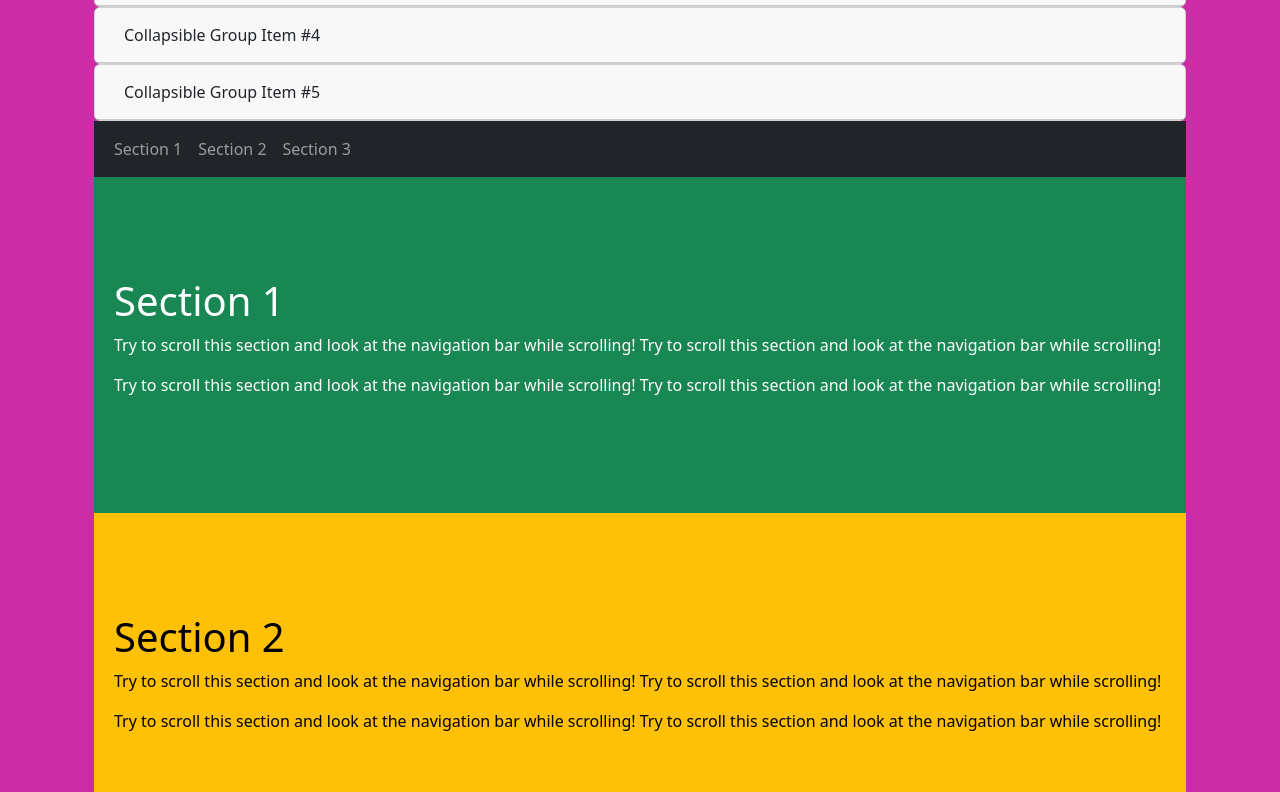
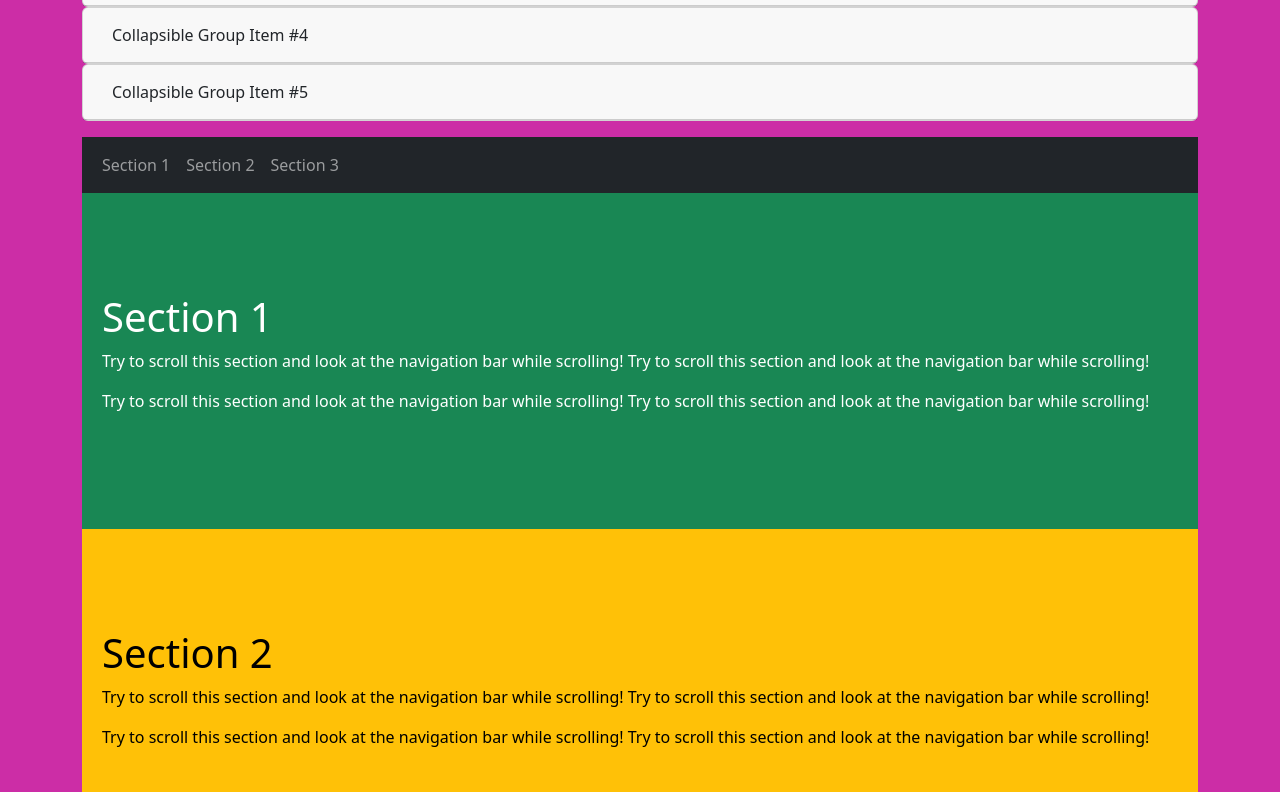
Before and after one commit to WilliamSilva2005/PruebaBootstrap, a plain HTML site: page index.html in a window 1280 px wide. Shown: the part 1808-2600 px from the top of the page. Drawn offline with nearby package versions, Linux system fonts and the light colour scheme.

Commit message:
Ordenado 8/10/2024

```diff
--- a/index.html
+++ b/index.html
@@ -42,12 +42,15 @@
 
 			<div class="collapse navbar-collapse" id="navbarSupportedContent">
  			 	<ul class="navbar-nav me-auto mb-2 mb-lg-0">
+
 					<li class="nav-item">
     				<a class="nav-link active" aria-current="page" href="#">Inicio</a>
     			</li>
+
  				 	<li class="nav-item">
 	 					<a class="nav-link" href="#">Contacto</a>
     			</li>
+
   				<li class="nav-item dropdown">
 						<a class="nav-link dropdown-toggle" href="#" role="button" data-bs-toggle="dropdown" aria-expanded="false">
       				Sobre Nosotros
@@ -59,6 +62,7 @@
 		  				<li><a class="dropdown-item" href="#">Politicas</a></li>
     				</ul>
    		 		</li>
+
 				</ul>
 			</div>
 
@@ -70,7 +74,9 @@
 
 	<!-- Inicio Modal 1 -->
 	<div class="modal" id="myModal">
+
 	  <div class="modal-dialog modal-sm">
+
 	    <div class="modal-content">
 
 	      <!-- Modal Header -->
@@ -90,14 +96,20 @@
 	      </div>
 
 	    </div>
+
 	  </div>
+
 	</div>
 	<!-- Fin Modal 1 -->
 
-	<!-- Inicio Modal 2 -->
+
+	<!-- Inicio Modal Informacion -->
 	<div class="modal" id="informacion">
+
 	  <div class="modal-dialog mo0dal-sm">
+
 	    <div class="modal-content">
+
 	      <!-- Modal Header -->
 	      <div class="modal-header">
 	        <h4 class="modal-title" style = "color:#000000">Datos Personales</h4>
@@ -118,8 +130,6 @@
 					Programación en Java y Python
 					<br>
 					<br>
-
-
 	      </div>
 
 	      <!-- Modal footer -->
@@ -128,13 +138,16 @@
 	      </div>
 
 	    </div>
+
 	  </div>
+
 	</div>
-	<!-- Fin Modal 2 -->
+	<!-- Fin Modal Informacion -->
 
+
+	<!-- Inicio Corousel -->
 	<div class="container-fluid">
-	<!-- Inicio Corousel -->
-	<!-- Carousel -->
+
 		<div id="demo" class="carousel slide" data-bs-ride="carousel">
 
 		  <!-- Indicators/dots -->
@@ -172,10 +185,12 @@
 		  <button class="carousel-control-next" type="button" data-bs-target="#demo" data-bs-slide="next">
 		    <span class="carousel-control-next-icon"></span>
 		  </button>
+
 		</div>
 
+	</div>
 	<!-- Fin Corousel -->
-	</div>
+
 
 	<div class ="container-fluid">
 
@@ -187,6 +202,7 @@
 
 		<h2>Container</h2>
 		<p>Lorem ipsum dolor sit amet consectetur adipisicing elit. Dolor voluptatum id perspiciatis asperiores fugiat veritatis enim ea dolore voluptates neque ipsa quam, commodi quod placeat fugit ipsam dicta est obcaecati.</p>
+
 	</div>
 
 
@@ -195,11 +211,12 @@
 		<button type="button" class="btn btn-primary">Agregar</button>
 
 		<h2>Container Fluid</h2>
+
 		<!-- Inicio Card -->
 		<div class="container mt-3">
-  <!-- <h2>Card Image</h2>
-  <p>Image at the top (card-img-top):</p> -->
+
 		  <div class="card" style="width:250px">
+
 		    <img class="card-img-top" src="img/img_avatar1.png" alt="Card image" style="width:100%">
 		    <div class="card-body">
 		      <h4 class="card-title">William Silva</h4>
@@ -209,81 +226,114 @@
 				    Ver Perfil
 				  	</button>
 		    </div>
+
+		  </div>
+
 		</div>
   	<!-- Final Card -->
 
+  </div>
+
+
 	<!-- Inicio acordeon -->
   <div class="container mt-3">
+
   	<h2>Accordion Example</h2>
     <p><strong>Note:</strong> The <strong>data-bs-parent</strong> attribute makes sure that all collapsible elements under the specified parent will be closed when one of the collapsible item is shown.</p>
+
   	<div id="accordion">
+
         <div class="card">
+
           <div class="card-header">
             <a class="btn" data-bs-toggle="collapse" href="#collapseOne">
               Collapsible Group Item #1
             </a>
           </div>
+
           <div id="collapseOne" class="collapse show" data-bs-parent="#accordion">
             <div class="card-body">
               Lorem ipsum dolor sit amet, consectetur adipisicing elit, sed do eiusmod tempor incididunt ut labore et dolore magna aliqua. Ut enim ad minim veniam, quis nostrud exercitation ullamco laboris nisi ut aliquip ex ea commodo consequat.
             </div>
           </div>
+
         </div>
+
         <div class="card">
+
           <div class="card-header">
             <a class="collapsed btn" data-bs-toggle="collapse" href="#collapseTwo">
             	Collapsible Group Item #2
           	</a>
           </div>
+
           <div id="collapseTwo" class="collapse" data-bs-parent="#accordion">
             <div class="card-body">
               Lorem ipsum dolor sit amet, consectetur adipisicing elit, sed do eiusmod tempor incididunt ut labore et dolore magna aliqua. Ut enim ad minim veniam, quis nostrud exercitation ullamco laboris nisi ut aliquip ex ea commodo consequat.
             </div>
           </div>
+
         </div>
+
         <div class="card">
+
           <div class="card-header">
             <a class="collapsed btn" data-bs-toggle="collapse" href="#collapseThree">
               Collapsible Group Item #3
             </a>
           </div>
+
           <div id="collapseThree" class="collapse" data-bs-parent="#accordion">
             <div class="card-body">
               Lorem ipsum dolor sit amet, consectetur adipisicing elit, sed do eiusmod tempor incididunt ut labore et dolore magna aliqua. Ut enim ad minim veniam, quis nostrud exercitation ullamco laboris nisi ut aliquip ex ea commodo consequat.
             </div>
           </div>
+
         </div>
+
         <div class="card">
+
           <div class="card-header">
             <a class="collapsed btn" data-bs-toggle="collapse" href="#collapseFour">
               Collapsible Group Item #4
             </a>
           </div>
+
           <div id="collapseFour" class="collapse" data-bs-parent="#accordion">
             <div class="card-body">
               Lorem ipsum dolor sit amet, consectetur adipisicing elit, sed do eiusmod tempor incididunt ut labore et dolore magna aliqua. Ut enim ad minim veniam, quis nostrud exercitation ullamco laboris nisi ut aliquip ex ea commodo consequat.
             </div>
           </div>
+
         </div>
+
         <div class="card">
+
           <div class="card-header">
             <a class="collapsed btn" data-bs-toggle="collapse" href="#collapseFive">
               Collapsible Group Item #5
             </a>
           </div>
+
           <div id="collapseFive" class="collapse" data-bs-parent="#accordion">
             <div class="card-body">
               Lorem ipsum dolor sit amet, consectetur adipisicing elit, sed do eiusmod tempor incididunt ut labore et dolore magna aliqua. Ut enim ad minim veniam, quis nostrud exercitation ullamco laboris nisi ut aliquip ex ea commodo consequat.
             </div>
           </div>
+
         </div>
+
       </div>
+
     </div>
   <!-- Fin acordeon -->
 
+
  	<!-- Inicio scrollspy -->
-    <div class="container-fluid">
+  <div class="container mt-3">
+
      <nav class="navbar navbar-expand-sm bg-dark navbar-dark fixed-button">
+
       <div class="container-fluid">
         <ul class="navbar-nav">
           <li class="nav-item">
@@ -297,30 +347,36 @@
           </li>
         </ul>
       </div>
+
     </nav>
 
     <div id="section1" class="container-fluid bg-success text-white" style="padding:100px 20px;">
+
       <h1>Section 1</h1>
       <p>Try to scroll this section and look at the navigation bar while scrolling! Try to scroll this section and look at the navigation bar while scrolling!</p>
       <p>Try to scroll this section and look at the navigation bar while scrolling! Try to scroll this section and look at the navigation bar while scrolling!</p>
+
     </div>
 
     <div id="section2" class="container-fluid bg-warning" style="padding:100px 20px;">
+
       <h1>Section 2</h1>
       <p>Try to scroll this section and look at the navigation bar while scrolling! Try to scroll this section and look at the navigation bar while scrolling!</p>
       <p>Try to scroll this section and look at the navigation bar while scrolling! Try to scroll this section and look at the navigation bar while scrolling!</p>
+
     </div>
 
     <div id="section3" class="container-fluid bg-secondary text-white" style="padding:100px 20px;">
+
       <h1>Section 3</h1>
       <p>Try to scroll this section and look at the navigation bar while scrolling! Try to scroll this section and look at the navigation bar while scrolling!</p>
       <p>Try to scroll this section and look at the navigation bar while scrolling! Try to scroll this section and look at the navigation bar while scrolling!</p>
-    </div>
-
 
     </div>
 
+  </div>
 	<!-- Fin scrollspy -->
+
 
 	<h2>Dividir nuestra pagina web</h2>
 
@@ -331,6 +387,7 @@
 	<h2>Dividir mi pagina web en 2 columnas -- row - Filas - col - columnas</h2>
 
 	<div class="row">
+
 		<div class="col-sm-6" style="background-color: #1c99c8;">
 
 			<h3>Primera Columna</h3>
@@ -351,7 +408,6 @@
 			  	</button>
 			  	<br>
 			</div>
-
 			<!-- Fin Boton Modal -->
 
 		</div>
@@ -363,49 +419,58 @@
 
 		</div>
 
+	</div>
 
 	<div class="row">
 
 		<div class="col-sm-6" style="background-color: #fadbd8; color: #000000;">
+
 			<h3>Primera Columna</h3>
 			<button type="button" class="btn btn-primary">Agregar</button>
 			<p>Lorem ipsum dolor sit amet consectetur, adipisicing elit. Saepe doloribus alias vero animi nobis architecto officiis aperiam! Unde illo aperiam reiciendis qui harum pariatur nulla sapiente, hic, minus ratione aspernatur.</p>
+
 		</div>
 
 		<div class="col-sm-4" style="background-color: #f9e79f; color: #000000;">
+
 			<h3>Segunda Columna</h3>
 			<button type="button" class="btn btn-secondary">Agregar</button>
 			<p>Lorem ipsum dolor sit amet consectetur adipisicing elit. Officiis perferendis possimus dolorum explicabo, totam. Tenetur a at saepe odit assumenda suscipit sunt, hic eligendi labore facere, repellendus commodi earum maiores.</p>
+
 		</div>
 
 		<div class="col-sm-2" style="background-color: #DAF7A6; color: #000000;">
+
 			<h3>Tercera Columna</h3>
 			<button type="button" class="btn btn-danger">Agregar</button>
 			<p>Lorem ipsum dolor sit amet consectetur adipisicing elit. Ad, voluptatem. Quod blanditiis veniam tenetur odio vel amet adipisci, dolorem sed impedit quam repellendus, numquam, ex itaque repellat, quisquam obcaecati earum?</p>
+
 		</div>
 
 	</div>
 
 	<div class="row">
+
 		<div class="col-sm-8" style="background-color: #e3ac0e; color: #000000;">
+
 			<h3>Primera Columna</h3>
 			<button type="button" class="btn btn-primary">Agregar</button>
 			<p>Lorem ipsum dolor sit amet consectetur, adipisicing elit. Saepe doloribus alias vero animi nobis architecto officiis aperiam! Unde illo aperiam reiciendis qui harum pariatur nulla sapiente, hic, minus ratione aspernatur.</p>
+
 		</div>
 
 		<div class="col-sm-4" style="background-color: #3bb00b; color: #000000;">
+
 			<h3>Segunda Columna</h3>
 			<button type="button" class="btn btn-secondary">Agregar</button>
 			<p>Lorem ipsum dolor sit amet consectetur adipisicing elit. Officiis perferendis possimus dolorum explicabo, totam. Tenetur a at saepe odit assumenda suscipit sunt, hic eligendi labore facere, repellendus commodi earum maiores.</p>
-				</div>
+
 		</div>
 
 	</div>
 	<!--div.col-sm*3-->
 	<!--div.row*3 -->
 
-	</div>
-
 	<script src="https://cdn.jsdelivr.net/npm/bootstrap@5.3.3/dist/js/bootstrap.bundle.min.js" integrity="sha384-YvpcrYf0tY3lHB60NNkmXc5s9fDVZLESaAA55NDzOxhy9GkcIdslK1eN7N6jIeHz" crossorigin="anonymous"></script>
 
 
```
Lines whose indentation alone changed are shown as unchanged.
